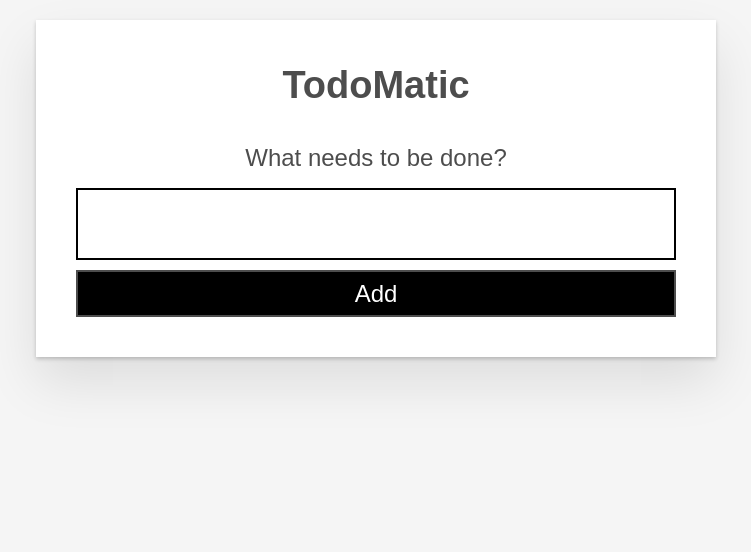
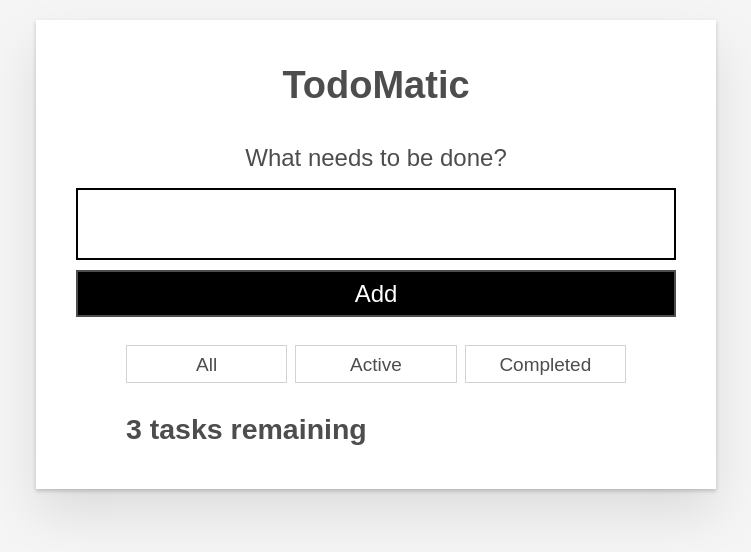
Before and after one commit to rabigautam/todo_list, a React (Create React App) app: page / in a window 1280 px wide. Shown: the top 552 px of the page, without its empty margins (264-1015 px from the left). Built offline with nearby package versions, Linux system fonts and the light colour scheme.

Commit message:
feat:add filter for listing

```diff
--- a/src/App.js
+++ b/src/App.js
@@ -20,6 +20,26 @@ function App(props) {
             Add
           </button>
         </form>
+        <div className="filters btn-group stack-exception">
+          <button type="button" className="btn toggle-btn" aria-pressed="false">
+            <span className="visually-hidden">Show </span>
+            <span>all</span>
+            <span className="visually-hidden"> tasks</span>
+          </button>
+          <button type="button" className="btn toggle-btn" aria-pressed="false">
+            <span className="visually-hidden">Show </span>
+            <span>Active</span>
+            <span className="visually-hidden"> tasks</span>
+          </button>
+          <button type="button" className="btn toggle-btn" aria-pressed="false">
+            <span className="visually-hidden">Show </span>
+            <span>Completed</span>
+            <span className="visually-hidden"> tasks</span>
+          </button>
+        </div>
+        <h2 id="list-heading">
+          3 tasks remaining
+        </h2>
 
       </div>
     );
```
